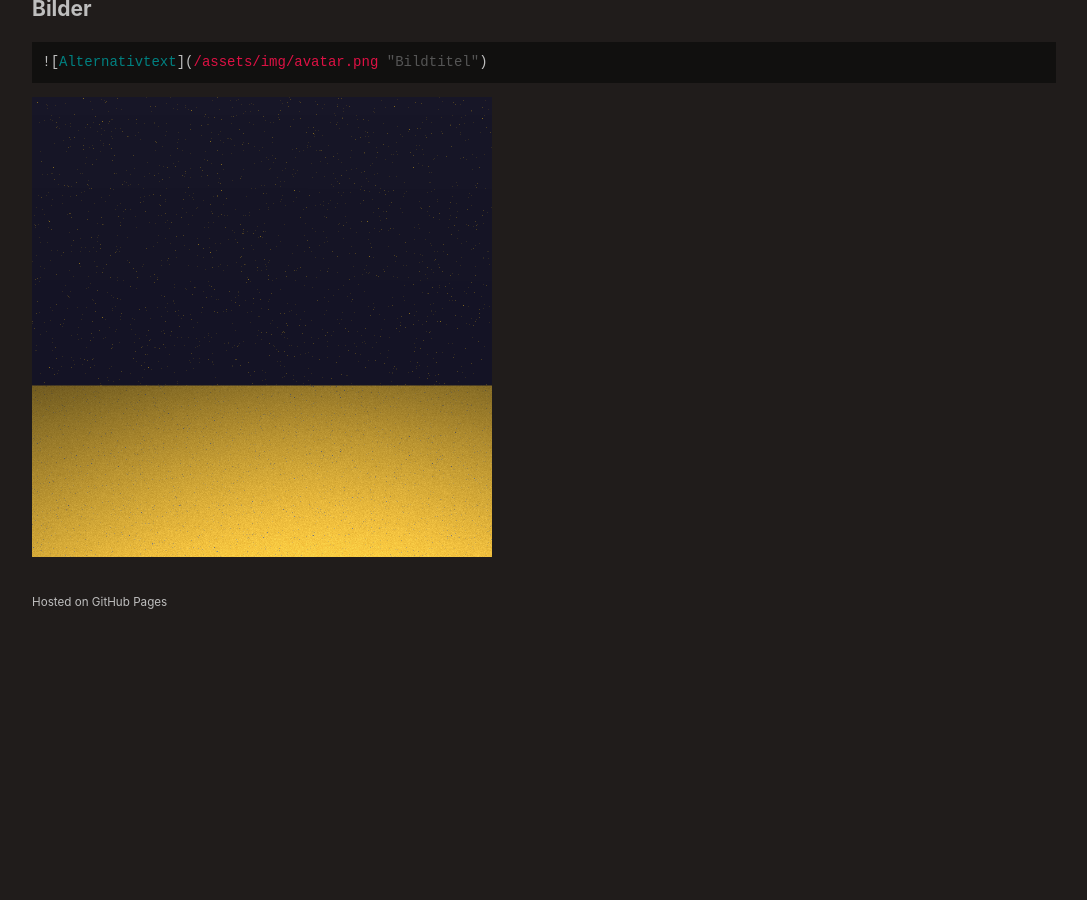
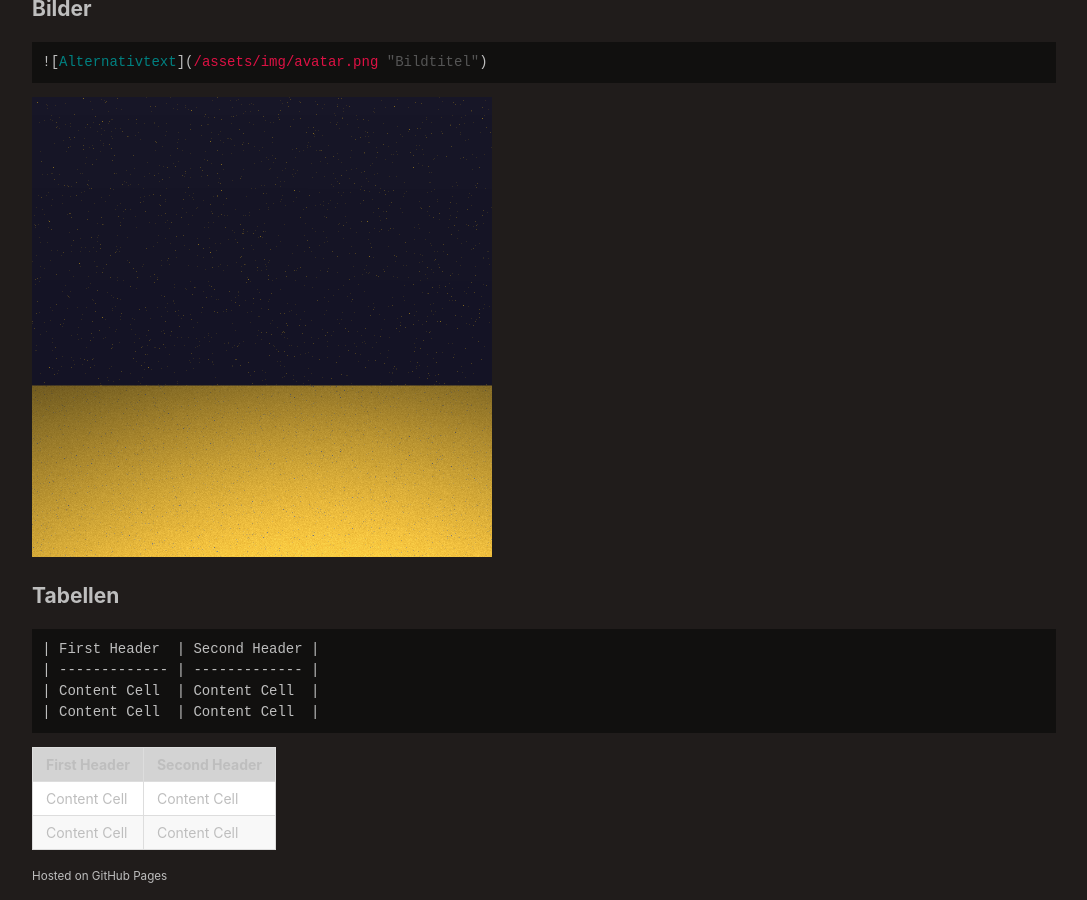
Before and after one commit to marc-q/marc-q.github.io, a Jekyll site: the page built from wiki/markdown.md, in a window 1280 px wide and 900 px high, scrolled down 2791 px. Shown: the whole window, without its empty margins (96-1183 px from the left). Built offline with Jekyll 4.4.1, drawn with Linux system fonts in a browser that asks for light colours; the repository's description, which GitHub fills in, is left out; before the commit the page ends 3417 px from its top, so only the background shows below that.

Commit message:
Add GFM - Tables

````diff
--- a/wiki/markdown.md
+++ b/wiki/markdown.md
@@ -155,3 +155,18 @@ Bilder
 ```
 
 ![Alternativtext](/assets/img/avatar.png "Bildtitel")
+
+Tabellen
+========
+
+```markdown
+| First Header  | Second Header |
+| ------------- | ------------- |
+| Content Cell  | Content Cell  |
+| Content Cell  | Content Cell  |
+```
+
+| First Header  | Second Header |
+| ------------- | ------------- |
+| Content Cell  | Content Cell  |
+| Content Cell  | Content Cell  |
````
